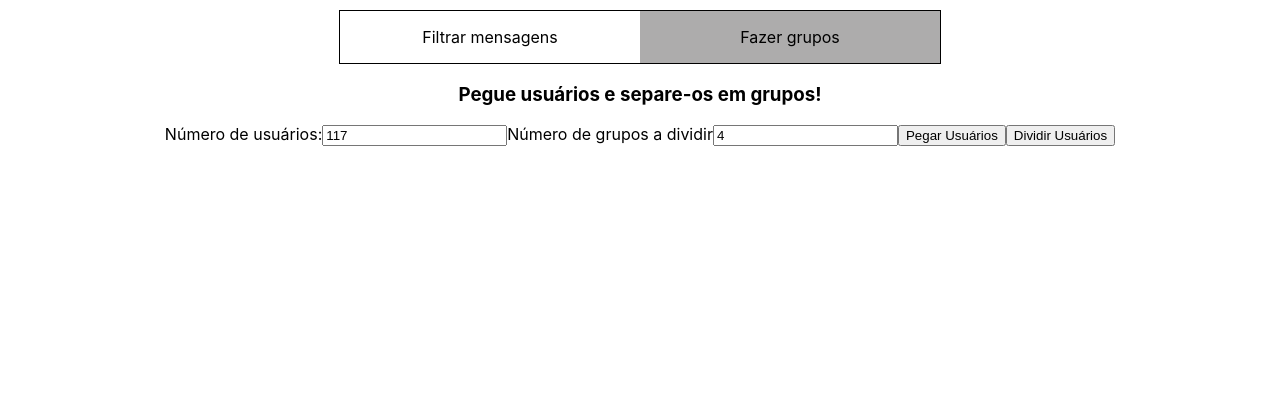
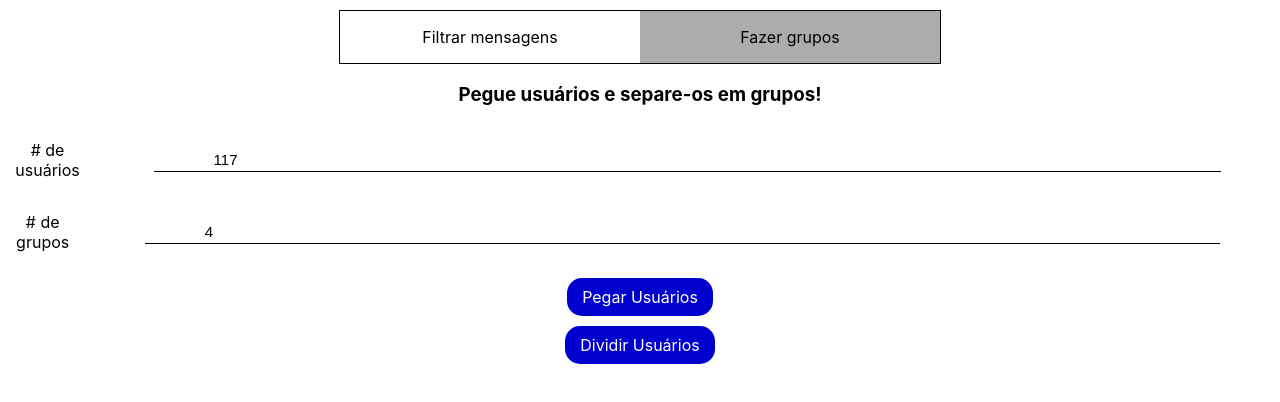
Before and after one commit to vitorcodesalittle/formare-challenge, a React (Create React App) app in the folder client/: page /consultant in a window 1280 px wide. Both pictures are taken after a click on the element "Fazer grupos". Shown: the top 402 px of the page. Built offline with nearby package versions, Linux system fonts and the light colour scheme.

Commit message:
refactor make groups logic to its own component

```diff
--- a/client/src/components/ConsultantView/MakeGroups/MakeGroups.css
+++ b/client/src/components/ConsultantView/MakeGroups/MakeGroups.css
@@ -0,0 +1,7 @@
+.input-container {
+  display: flex;
+  flex-direction: row;
+  width: 100%;
+  /* border: 1px black solid; */
+  align-items: center;
+}
--- a/client/src/components/ConsultantView/MakeGroups/index.js
+++ b/client/src/components/ConsultantView/MakeGroups/index.js
@@ -1,10 +1,39 @@
 import React from 'react';
 import './MakeGroups.css'
+import Input from '../../UI/Input/';
+import Button from '../../UI/Button';
 
-const MakeGroups = function(props) {
+const MakeGroups = function({ usersBatchSize, numberOfGroups, handleGetUsers, handleDivideInGroups, ...props }) {
   return (
     <div>
+      <div>
+        <h3>Pegue usuários e separe-os em grupos!</h3>
+        <div className="input-container">
+          <p># de usuários</p>
+          <Input type="number"
+            value={usersBatchSize}
+            onChange={e => props.handleChangeUsersBatchSize(e.target.value)}
+            placeholder="Número de usuários"
+            style={{ width: '100%'}}/>
+        </div>
+        <div className="input-container">
+          <p># de grupos</p>
+          <Input placeholder="Número de grupos"
+            type="number"
+            value={numberOfGroups}
+            onChange={e => props.handleChangeNumberOfGroups(e.target.value)}
+            style={{ width: '100%'}}/>
 
+        </div>
+        <Button onClick={handleGetUsers}>Pegar Usuários</Button>
+        <Button onClick={handleDivideInGroups}>Dividir Usuários</Button>
+      </div>
+
+      <div>
+        { props.users &&
+          props.users.map((u, idx) => <p key={idx}>{u.username}</p>)
+        }
+      </div>
     </div>
   )
 }
--- a/client/src/components/ConsultantView/index.js
+++ b/client/src/components/ConsultantView/index.js
@@ -175,24 +175,14 @@ const ConsultantView = function (props) {
           handleChangeOrder={setOrder}
           handleChangeSelectedUser={setSelectedUser}
           search={props.search}/> :
-        <MakeGroups/>
+        <MakeGroups usersBatchSize={usersBatchSize}
+          numberOfGroups={numberOfGroups}
+          handleGetUsers={handleGetUsers}
+          handleDivideInGroups={handleDivideInGroups}
+          handleChangeUsersBatchSize={setUsersBatchSize}
+          handleChangeNumberOfGroups={setNumberOfGroups}
+          users={props.users}/>
       }
-      <div>
-        <h3>Pegue usuários e separe-os em grupos!</h3>
-        <label>Número de usuários:</label>
-        <input type="number" value={usersBatchSize} onChange={e => setUsersBatchSize(e.target.value)} />
-        <label>Número de grupos a dividir</label>
-        <input type="number" value={numberOfGroups} onChange={e => setNumberOfGroups(e.target.value)} />
-        <button onClick={handleGetUsers}>Pegar Usuários</button>
-        <button onClick={handleDivideInGroups}>Dividir Usuários</button>
-      </div>
-
-      <div>
-        {props.users &&
-          props.users.map((u, idx) => <p key={idx}>{u.username}</p>)
-        }
-      </div>
-
 
     </div>
   )
```
